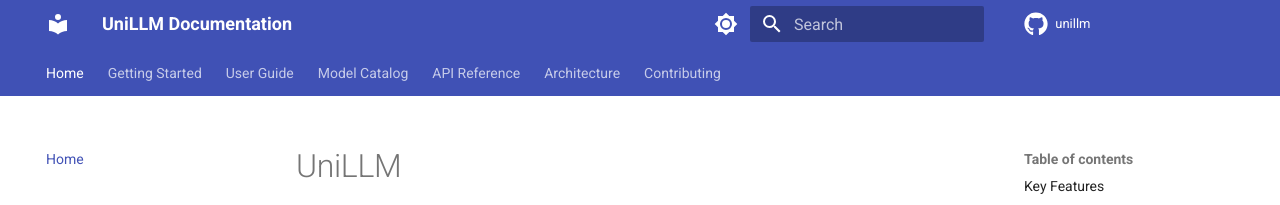
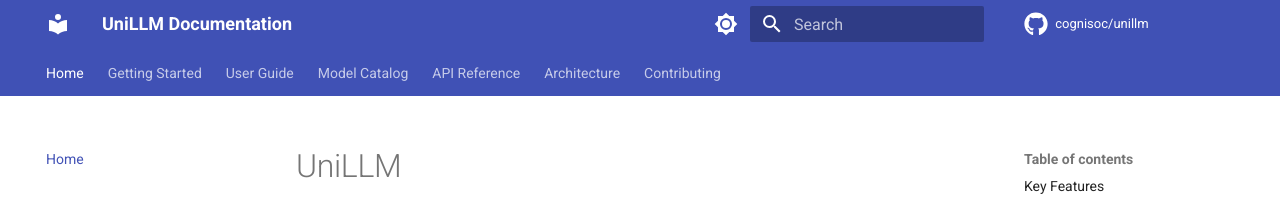
Before and after one commit to cognisoc/unillm, an MkDocs documentation site: the page built from documentation/docs/index.md, in a window 1280 px wide. Shown: the top 205 px of the page. Built offline with MkDocs 1.6.1 and Material for MkDocs 9.7.7, drawn with Linux system fonts in a browser that asks for light colours; comment, search, counter and statistics services are not loaded.

Commit message:
Fix mkdocs metadata: path-based site_url + correct repo refs

```diff
--- a/documentation/mkdocs.yml
+++ b/documentation/mkdocs.yml
@@ -1,8 +1,9 @@
 site_name: UniLLM Documentation
 site_description: High-performance Rust-based LLM inference engine with solid abstractions
-site_url: https://unillm.dev
+site_url: https://docs.cognisoc.com/unillm/
 repo_url: https://github.com/cognisoc/unillm
-repo_name: unillm
+repo_name: cognisoc/unillm
+edit_uri: edit/main/documentation/docs/
 
 theme:
   name: material
```
